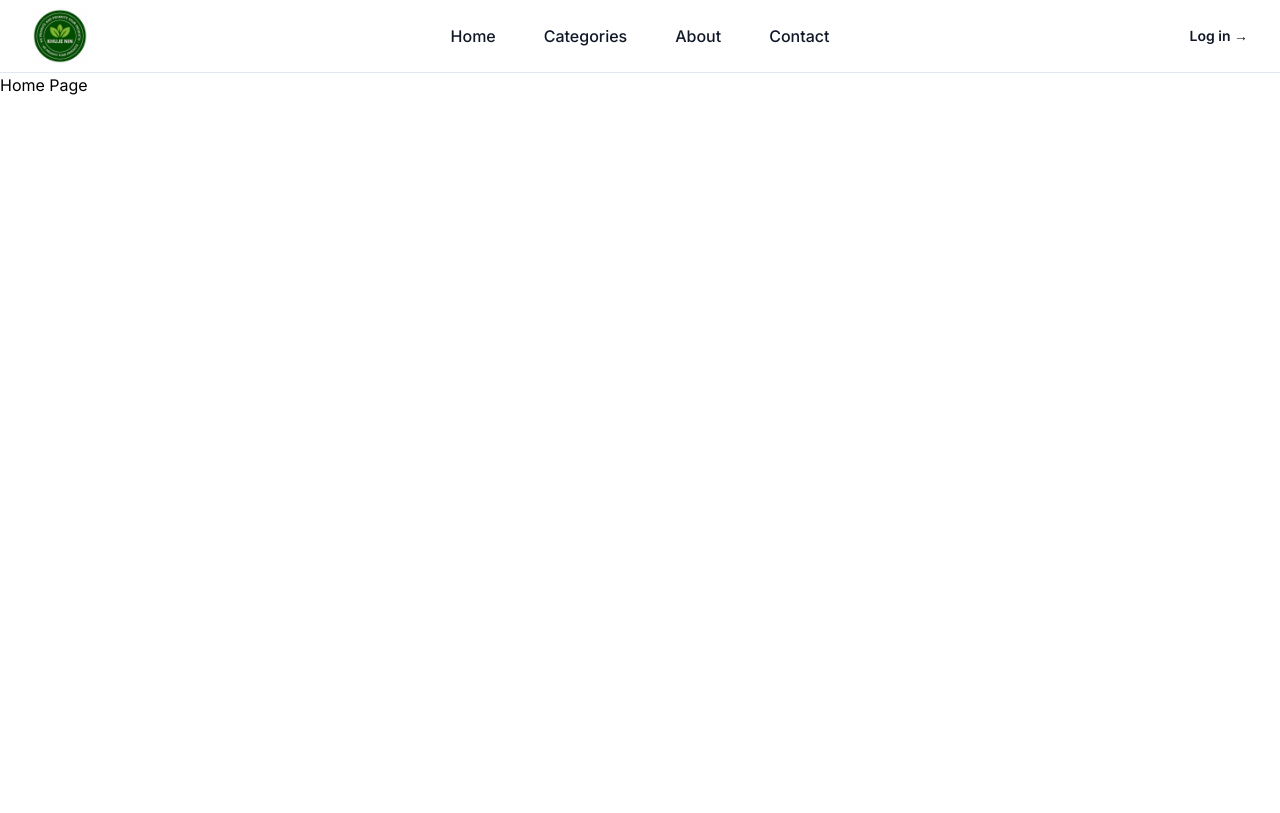
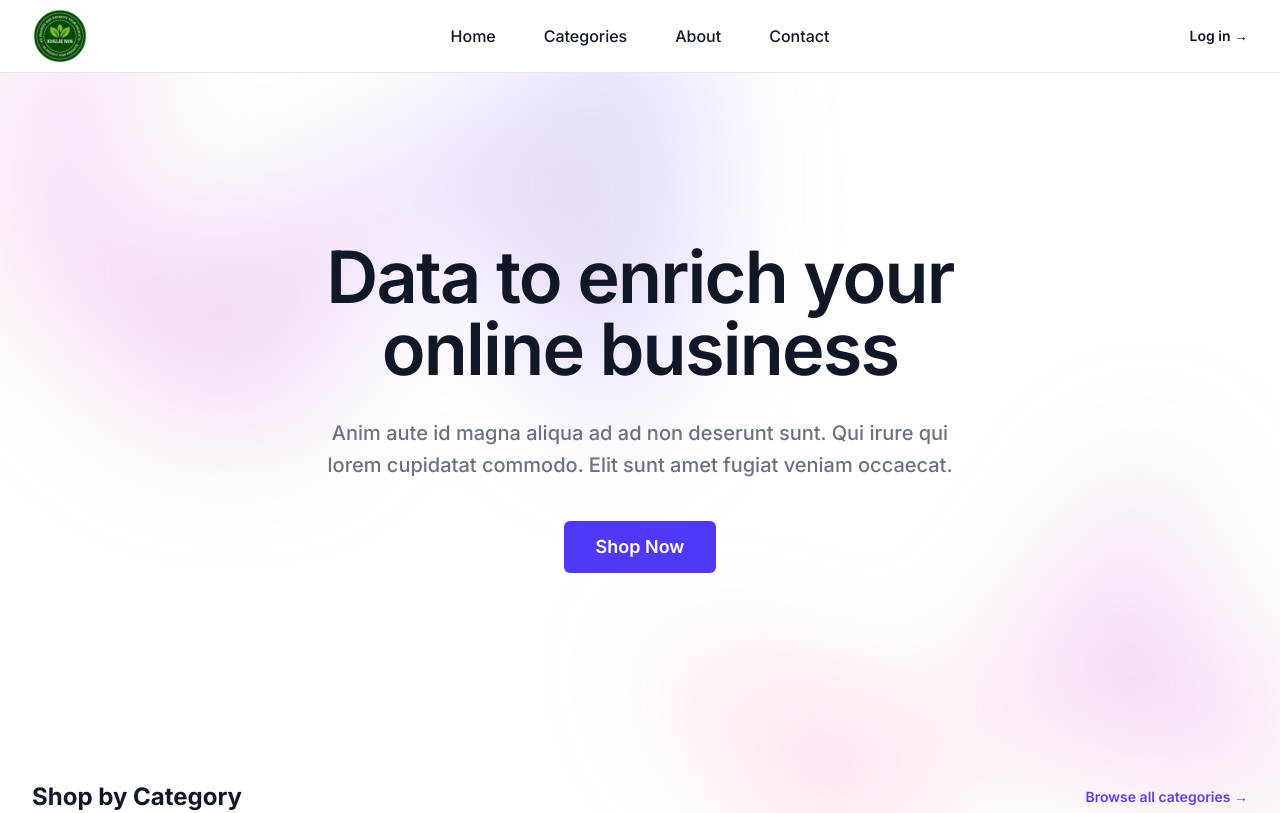
Before and after one commit to tauhid97k/react-firebase-ecommerce, a React (Vite) app: page / in a window 1280 px wide. Shown: the top 813 px of the page. Built offline with nearby package versions, Linux system fonts and the light colour scheme.

Commit message:
added public pages and components to home page

```diff
--- a/src/components/main/footer.jsx
+++ b/src/components/main/footer.jsx
@@ -38,7 +38,7 @@ const Footer = () => {
   };
 
   return (
-    <footer aria-labelledby="footer-heading" className="bg-slate-100">
+    <footer aria-labelledby="footer-heading" className="bg-slate-100 mt-auto">
       <h2 id="footer-heading" className="sr-only">
         Footer
       </h2>
--- /dev/null
+++ b/src/pages/about.jsx
@@ -0,0 +1,5 @@
+const AboutPage = () => {
+  return <div>About Page</div>;
+};
+
+export default AboutPage;
--- /dev/null
+++ b/src/pages/categories.jsx
@@ -0,0 +1,5 @@
+const CategoriesPage = () => {
+  return <div>Categories Page</div>;
+};
+
+export default CategoriesPage;
--- /dev/null
+++ b/src/pages/contact.jsx
@@ -0,0 +1,5 @@
+const ContactPage = () => {
+  return <div>Contact Page</div>;
+};
+
+export default ContactPage;
--- a/src/pages/dashboard/categories.jsx
+++ b/src/pages/dashboard/categories.jsx
@@ -1,5 +1,5 @@
-const CategoriesPage = () => {
+const AdminCategoriesPage = () => {
   return <div>Categories Page</div>;
 };
 
-export default CategoriesPage;
+export default AdminCategoriesPage;
--- a/src/pages/dashboard/products.jsx
+++ b/src/pages/dashboard/products.jsx
@@ -1,5 +1,5 @@
-const ProductsPage = () => {
+const AdminProductsPage = () => {
   return <div>Products Page</div>;
 };
 
-export default ProductsPage;
+export default AdminProductsPage;
--- a/src/pages/home.jsx
+++ b/src/pages/home.jsx
@@ -1,5 +1,17 @@
+import Categories from "@/components/main/categories";
+import Footer from "@/components/main/footer";
+import Hero from "@/components/main/hero";
+import ProductList from "@/components/main/product-list";
+
 const HomePage = () => {
-  return <div>Home Page</div>;
+  return (
+    <div className="flex flex-col">
+      <Hero />
+      <Categories />
+      <ProductList />
+      <Footer />
+    </div>
+  );
 };
 
 export default HomePage;
--- a/src/pages/home2.jsx
+++ /dev/null
@@ -1,17 +0,0 @@
-import Categories from "@/components/main/categories";
-import Footer from "@/components/main/footer";
-import Hero from "@/components/main/hero";
-import ProductList from "@/components/main/product-list";
-
-const HomePage2 = () => {
-  return (
-    <div>
-      <Hero />
-      <Categories />
-      <ProductList />
-      <Footer />
-    </div>
-  );
-};
-
-export default HomePage2;
```
Also changed, not shown: src/routes/index.jsx (+17 -7 lines).
